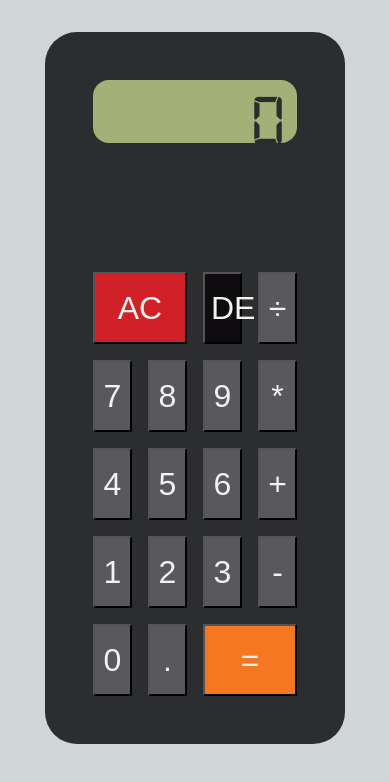
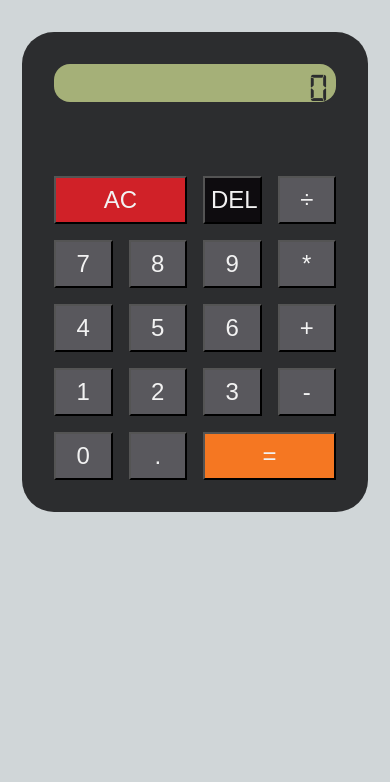
Before and after one commit to AaliyanAsif/SSIP_4, a React (Vite) app: page / in a window 390 px wide. Shown: the top 782 px of the page. Built offline with nearby package versions, Linux system fonts and the light colour scheme.

Commit message:
Mobile View

```diff
--- a/src/App.css
+++ b/src/App.css
@@ -31,7 +31,6 @@ body {
 .calculator-grid > button {
   font-size: 2rem;
   outline: none;
-  /* border: 2px solid white; */
   color: #f2f2f2;
   background-color: #59585d;
 }
@@ -83,3 +82,27 @@ button.red {
 button.del {
   background-color: #0e0c0f;
 }
+
+@media screen and (max-width: 1000px) {
+  .calculator-grid {
+    grid-template-columns: repeat(4, 15vw);
+    grid-template-rows: minmax(6rem, auto) repeat(5, 3rem);
+    margin: 2rem;
+    padding: 2rem;
+    gap: 1rem;
+  }
+  .output-screen {
+    padding: 0.5rem;
+    margin-bottom: 1rem;
+  }
+  .prev-input {
+    font-size: 1rem;
+  }
+
+  .current-input {
+    font-size: 2.5rem;
+  }
+  .calculator-grid > button {
+    font-size: 1.5rem;
+  }
+}
```
